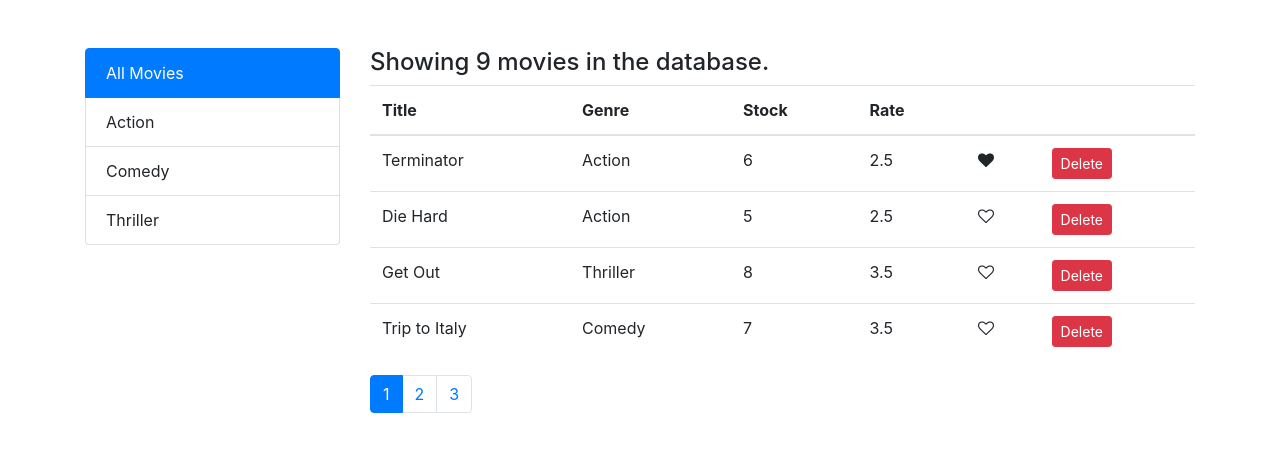
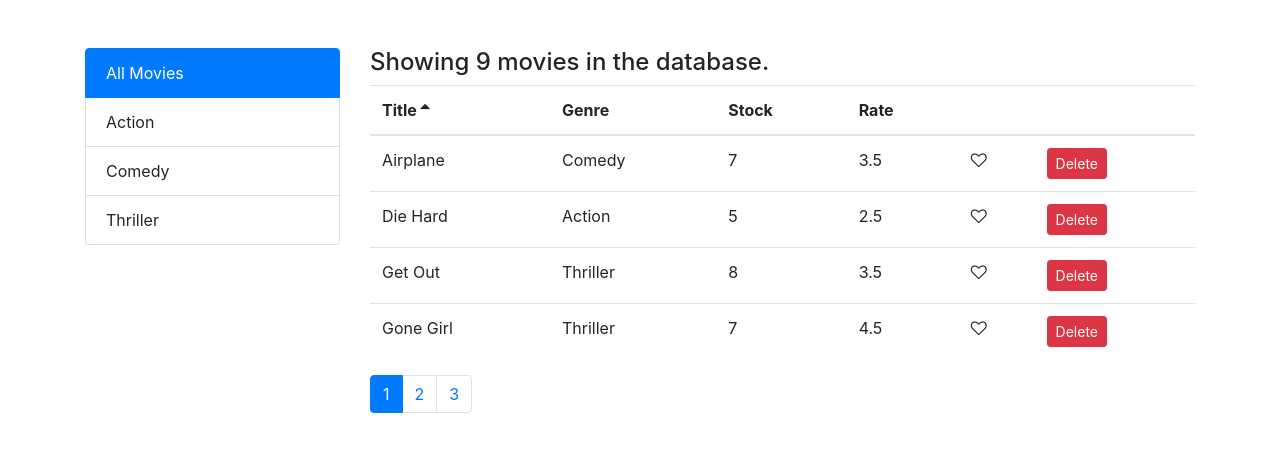
Before and after one commit to milon19/reactjs-vidly-app, a React (Create React App) app: page / in a window 1280 px wide. Shown: the top 452 px of the page. Built offline with nearby package versions, Linux system fonts and the light colour scheme.

Commit message:
Add sort in Columns

```diff
--- a/src/components/common/table.jsx
+++ b/src/components/common/table.jsx
@@ -4,10 +4,10 @@ import TableBody from "./tableBody";
 
 class Table extends Component {
   render() {
-    const { columns, data } = this.props;
+    const { columns, data, sortColumn, onSort } = this.props;
     return (
       <table className="table">
-        <TableHead columns={columns} />
+        <TableHead columns={columns} sortColumn={sortColumn} onSort={onSort} />
         <TableBody data={data} columns={columns} />
       </table>
     );
--- a/src/components/common/tableHead.jsx
+++ b/src/components/common/tableHead.jsx
@@ -1,13 +1,36 @@
 import React, { Component } from "react";
 
 class TableHead extends Component {
+  raiseSort = (path) => {
+    const sortColumn = { ...this.props.sortColumn };
+    if (sortColumn.path === path) {
+      sortColumn.order = sortColumn.order === "asc" ? "desc" : "asc";
+    } else {
+      sortColumn.path = path;
+      sortColumn.order = "asc";
+    }
+    this.props.onSort(sortColumn);
+  };
+
+  renderSortIcon = (column) => {
+    const { sortColumn } = this.props;
+    if (column.path !== sortColumn.path) return null;
+    if (sortColumn.order === "asc") return <i className="fa fa-sort-asc"></i>;
+    return <i className="fa fa-sort-desc"></i>;
+  };
+
   render() {
     return (
       <thead>
         <tr>
           {this.props.columns.map((column) => (
-            <th scope="col" key={column.key || column.path}>
-              {column.label}
+            <th
+              scope="col"
+              style={{ cursor: "pointer" }}
+              key={column.key || column.path}
+              onClick={() => this.raiseSort(column.path)}
+            >
+              {column.label} {this.renderSortIcon(column)}
             </th>
           ))}
         </tr>
--- a/src/components/movies.jsx
+++ b/src/components/movies.jsx
@@ -5,6 +5,7 @@ import MoviesTable from "./moviesTable";
 import ListGroup from "./common/listGroup";
 import Pagination from "./common/pagination";
 import { paginate } from "../utils/pagination";
+import _ from "lodash";
 
 class Movies extends Component {
   state = {
@@ -12,6 +13,7 @@ class Movies extends Component {
     genres: [],
     currentPage: 1,
     pageSize: 4,
+    sortColumn: { path: "title", order: "asc" },
   };
 
   componentDidMount() {
@@ -46,12 +48,17 @@ class Movies extends Component {
     this.setState({ currentPage: page });
   };
 
+  handleSort = (sortColumn) => {
+    this.setState({ sortColumn });
+  };
+
   getPagedData = () => {
     const {
       selectedGenre,
       movies: allMovies,
       currentPage,
       pageSize,
+      sortColumn,
     } = this.state;
 
     const filtered =
@@ -59,14 +66,15 @@ class Movies extends Component {
         ? allMovies.filter((movie) => movie.genre._id === selectedGenre._id)
         : allMovies;
 
-    const movies = paginate(filtered, currentPage, pageSize);
+    const sorted = _.orderBy(filtered, [sortColumn.path], [sortColumn.order]);
+    const movies = paginate(sorted, currentPage, pageSize);
 
     return { totalCount: filtered.length, data: movies };
   };
 
   render() {
     const { length: count } = this.state.movies;
-    const { currentPage, pageSize } = this.state;
+    const { currentPage, pageSize, sortColumn } = this.state;
 
     if (count === 0) return <h4>There are no movies in the database.</h4>;
 
@@ -88,6 +96,8 @@ class Movies extends Component {
               movies={movies}
               onLike={this.handleLike}
               onDelete={this.handleDelete}
+              sortColumn={sortColumn}
+              onSort={this.handleSort}
             />
             <Pagination
               currentPage={currentPage}
--- a/src/components/moviesTable.jsx
+++ b/src/components/moviesTable.jsx
@@ -31,8 +31,15 @@ class MoviesTable extends Component {
   ];
 
   render() {
-    const { movies } = this.props;
-    return <Table columns={this.columns} data={movies} />;
+    const { movies, sortColumn, onSort } = this.props;
+    return (
+      <Table
+        columns={this.columns}
+        data={movies}
+        sortColumn={sortColumn}
+        onSort={onSort}
+      />
+    );
   }
 }
 
```
